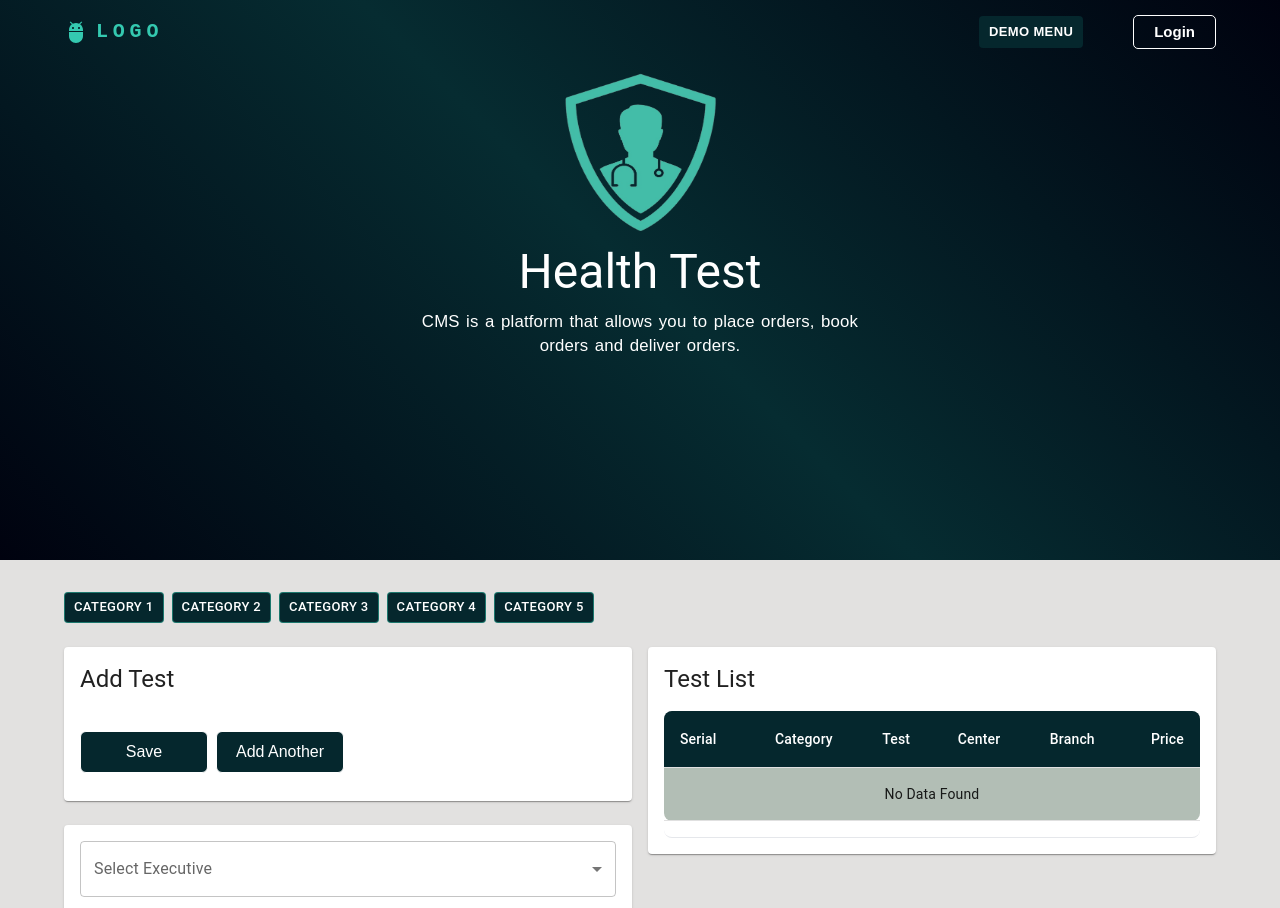
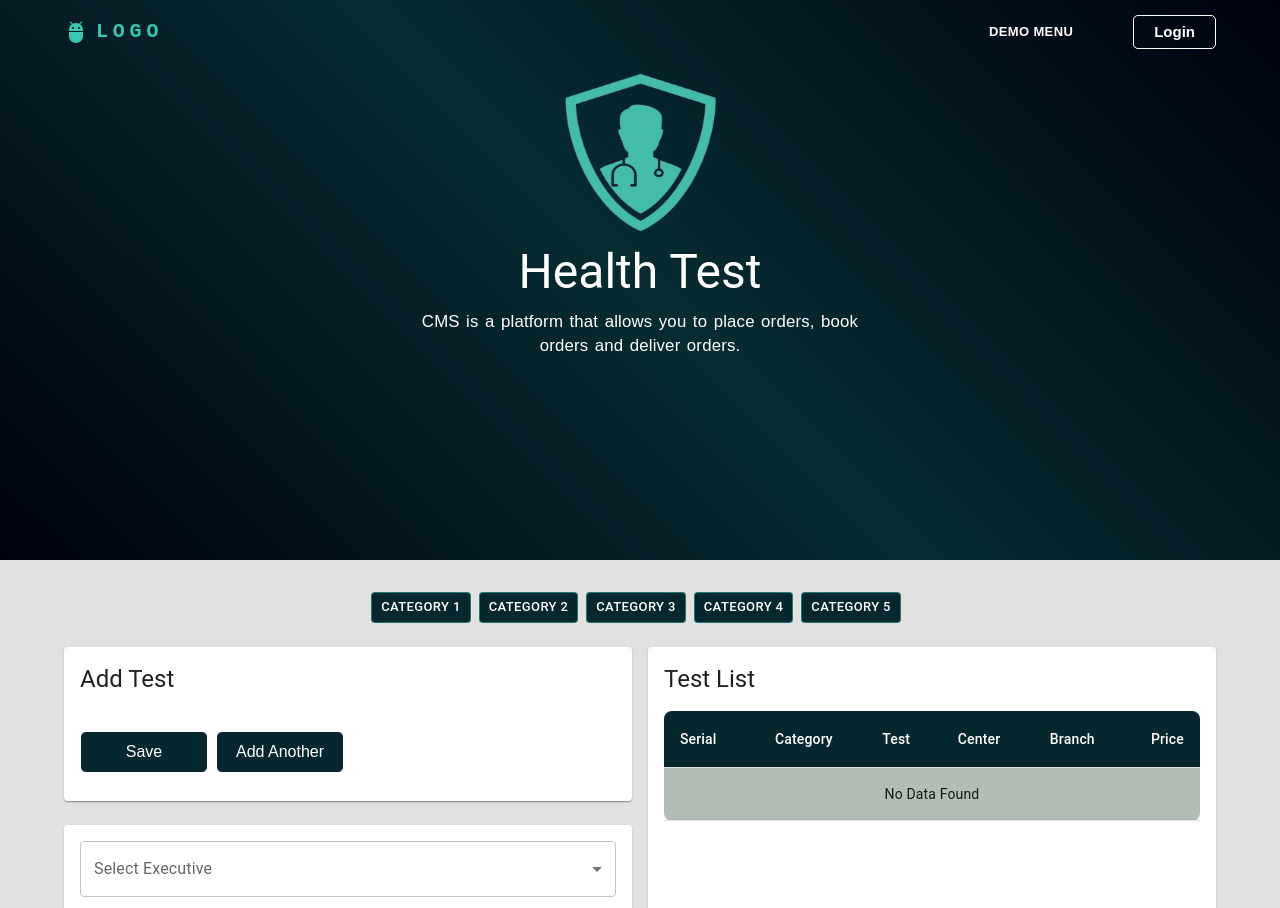
Before and after one commit to AyonJD/health-test, a Next.js app: page / in a window 1280 px wide. Shown: the top 908 px of the page. Built offline with nearby package versions, Linux system fonts and the light colour scheme.

Commit message:
Table fix

```diff
--- a/src/components/ui/SelectionForm.js
+++ b/src/components/ui/SelectionForm.js
@@ -12,7 +12,12 @@ import {
 import React, { useState } from 'react'
 import { Buttons } from '../shared/CommonButton'
 
-const SelectionForm = ({ onSet, selectedTest, setSelectedTest }) => {
+const SelectionForm = ({
+  onSet,
+  selectedTest,
+  setSelectedTest,
+  selectedCategory,
+}) => {
   const [selectedCenters, setSelectedCenters] = useState('')
   const [selectedBranches, setSelectedBranches] = useState('')
   const [price, setPrice] = useState(null)
@@ -32,6 +37,7 @@ const SelectionForm = ({ onSet, selectedTest, setSelectedTest }) => {
   const handleSubmit = event => {
     event.preventDefault()
     onSet(prev => {
+      singleFormData.category = selectedCategory
       if (prev.length === 0) {
         return [singleFormData]
       } else {
@@ -48,6 +54,7 @@ const SelectionForm = ({ onSet, selectedTest, setSelectedTest }) => {
 
   const addAnother = () => {
     onSet(prev => {
+      singleFormData.category = selectedCategory
       if (prev.length === 0) {
         return [singleFormData]
       } else {
--- a/src/pages/index.js
+++ b/src/pages/index.js
@@ -30,11 +30,14 @@ import { useEffect, useState } from 'react'
 
 export default function Home() {
   const router = useRouter()
+  const [selectedIndex, setSelectedIndex] = useState(null)
+  const [selectedCategory, setSelectedCategory] = useState('')
   const [formData, setFormData] = useState([])
   const [subtotal, setSubtotal] = useState(0)
   const [executive, setExecutive] = useState('')
 
   const [selectedTest, setSelectedTest] = useState('')
+  console.log(formData)
 
   useEffect(() => {
     setSubtotal(formData.reduce((acc, cur) => acc + cur.price, 0))
@@ -86,15 +89,22 @@ export default function Home() {
       <Box className="bg-[#e2e1e0] ">
         <Container maxWidth="lg" sx={{ py: 4 }}>
           <Grid container spacing={2}>
-            <Grid item xs={12}>
+            <Grid item xs={12} sx={{ textAlign: 'center' }}>
               {FAKE_DATA.map((item, itemIndex) => (
                 <Button
+                  className={`category_button ${
+                    selectedIndex === itemIndex ? 'active_category' : ''
+                  }`}
                   key={itemIndex}
                   variant="outlined"
                   color="primary"
                   size="small"
                   sx={{ marginRight: 1, marginBottom: 1 }}
-                  onClick={() => setSelectedTest(item.tests)}
+                  onClick={() => {
+                    setSelectedTest(item.tests)
+                    setSelectedIndex(itemIndex)
+                    setSelectedCategory(item.category)
+                  }}
                 >
                   {item.category}
                 </Button>
@@ -116,6 +126,7 @@ export default function Home() {
                   onSet={setFormData}
                   selectedTest={selectedTest}
                   setSelectedTest={setSelectedTest}
+                  selectedCategory={selectedCategory}
                 />
               </Card>
 
@@ -145,7 +156,12 @@ export default function Home() {
               </Card>
             </Grid>
             <Grid item xs={12} md={6}>
-              <Card sx={{ mb: 3, p: 2 }}>
+              <Card
+                sx={{
+                  mb: 3,
+                  p: 2,
+                }}
+              >
                 <Typography
                   variant="h5"
                   component="h1"
@@ -164,9 +180,15 @@ export default function Home() {
                     borderRight: 0,
                     borderTop: 0,
                     paddingBottom: 2,
+                    height: formData.length === 0 ? '252px' : '285px',
+                    overflowY: 'scroll',
                   }}
                 >
-                  <Table sx={{ background: '#B2BEB5' }}>
+                  <Table
+                    sx={{
+                      background: '#B2BEB5',
+                    }}
+                  >
                     <TableHead>
                       <TableRow>
                         <TableCell
--- a/src/styles/globals.css
+++ b/src/styles/globals.css
@@ -431,7 +431,17 @@ a {
   min-height: 70vh;
 }
 
-.MuiButtonBase-root {
+.category_button {
   background-color: #05272d !important;
   color: #fff !important;
 }
+
+.category_button:hover {
+  background-color: #34c9b0 !important;
+  color: #fff !important;
+}
+
+.active_category {
+  background-color: #34c9b0 !important;
+  color: #fff !important;
+}
```
